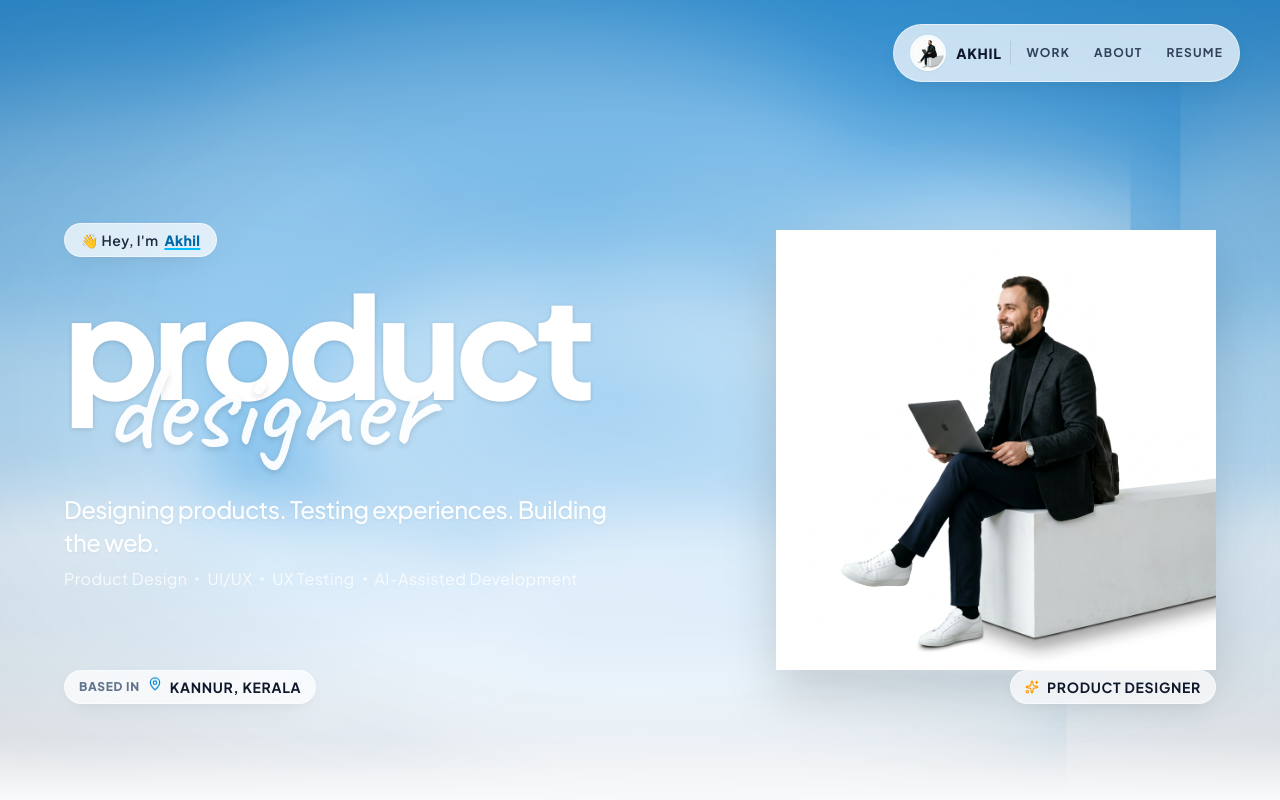
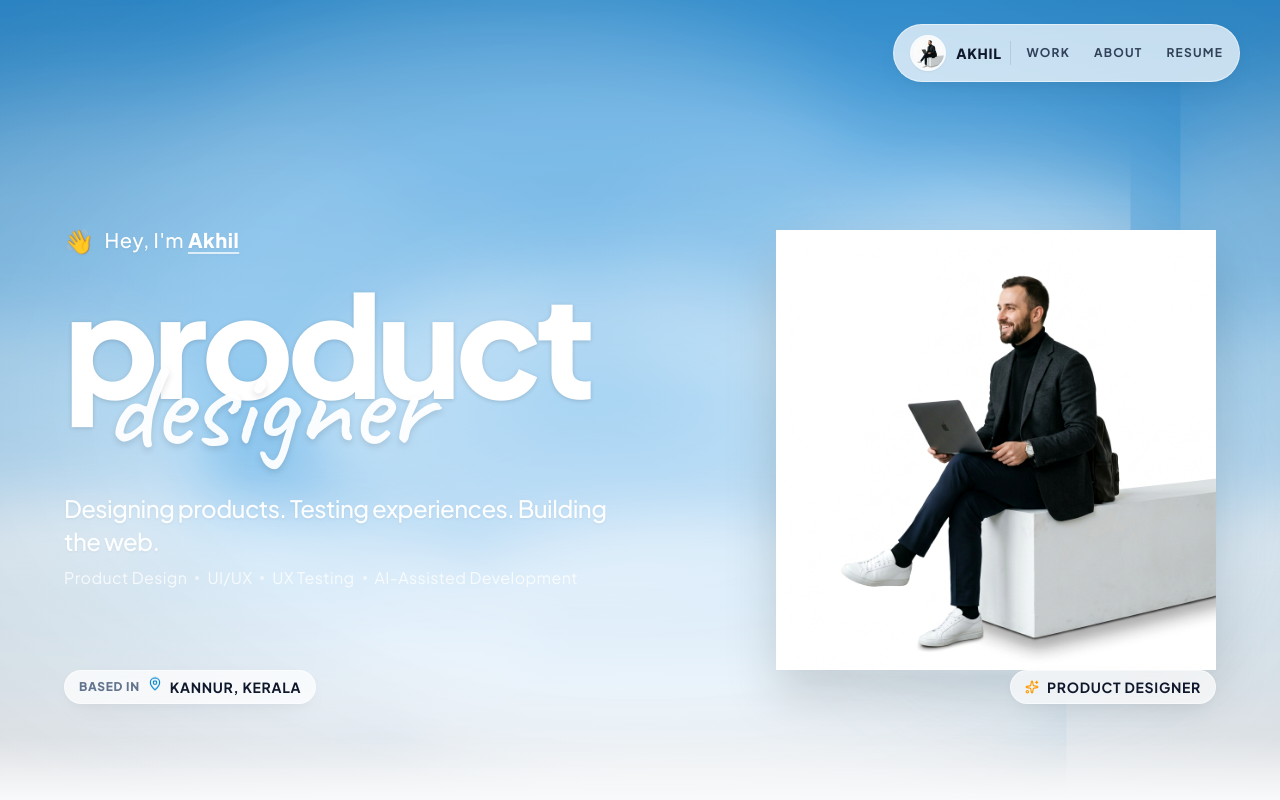
Before and after one commit to Akhilm035/Ak_portfolio, a React (Vite) app: page / in a window 1280 px wide. Shown: the top 800 px of the page. Built offline with nearby package versions, Linux system fonts and the light colour scheme.

Commit message:
style: remove intro background pill, set text to pure white, add animated wave icon

```diff
--- a/src/components/Hero.jsx
+++ b/src/components/Hero.jsx
@@ -49,11 +49,20 @@ export default function Hero({ isLoaded, scrollY }) {
             style={{ transform: `translate3d(0, ${typographyParallax}px, 0)` }}
             className="lg:col-span-7 flex flex-col justify-center z-20 space-y-4 md:space-y-6"
           >
-            {/* Small Introduction Badge */}
-            <motion.div variants={itemVariants} className="inline-flex items-center space-x-2">
-              <span className="glass-pill px-4 py-1.5 rounded-full text-xs sm:text-sm font-semibold tracking-wide text-slate-800 backdrop-blur-md flex items-center gap-1.5 shadow-sm">
-                <span>👋 Hey, I'm</span>
-                <span className="font-extrabold text-sky-700 underline decoration-sky-400 decoration-2 underline-offset-2">
+            {/* Small Introduction */}
+            <motion.div variants={itemVariants} className="flex items-center space-x-2.5 text-base sm:text-lg md:text-xl font-medium tracking-wide text-white drop-shadow-xs">
+              <motion.span
+                animate={{ rotate: [0, 14, -8, 14, -4, 10, 0] }}
+                transition={{ repeat: Infinity, repeatDelay: 2, duration: 1.5, ease: 'easeInOut' }}
+                className="inline-block origin-bottom-right text-xl sm:text-2xl select-none"
+                role="img"
+                aria-label="Waving hand"
+              >
+                👋
+              </motion.span>
+              <span>
+                Hey, I'm{' '}
+                <span className="font-extrabold text-white underline decoration-white/70 decoration-2 underline-offset-4">
                   Akhil
                 </span>
               </span>
```
